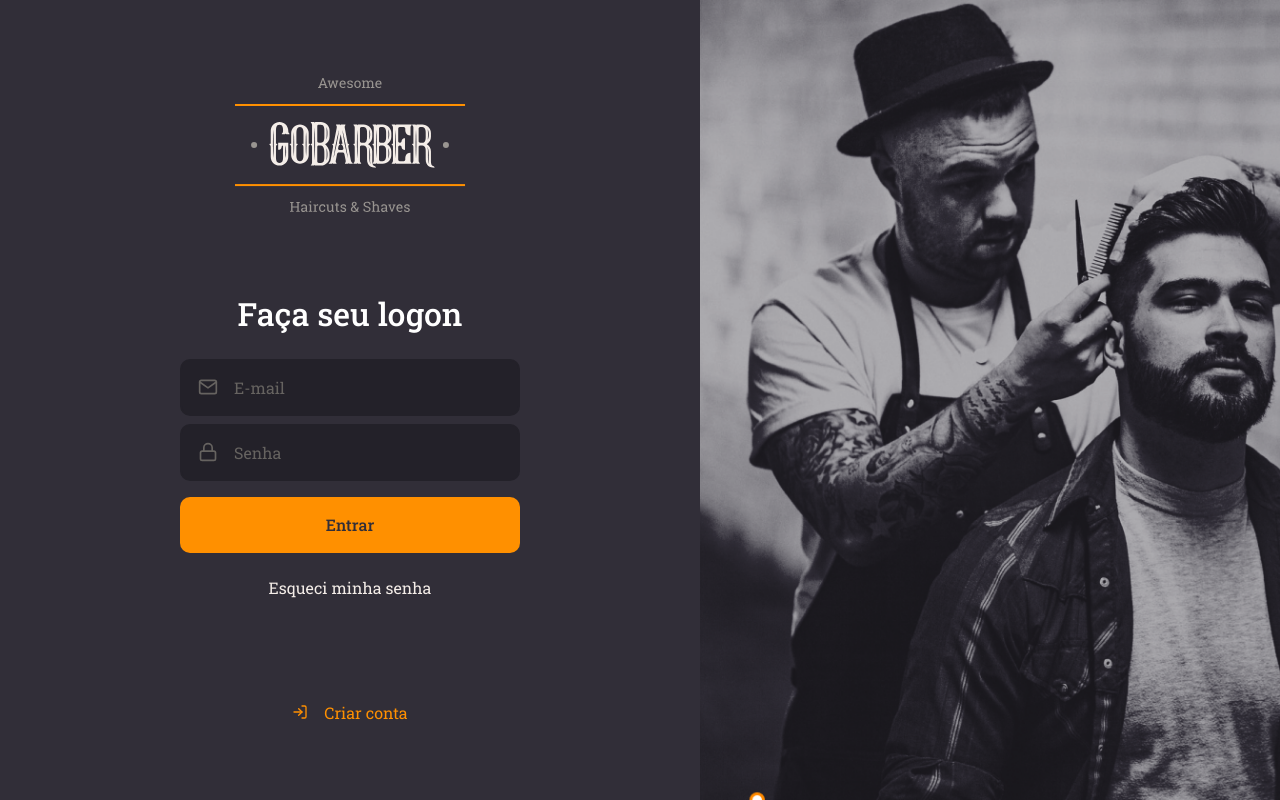
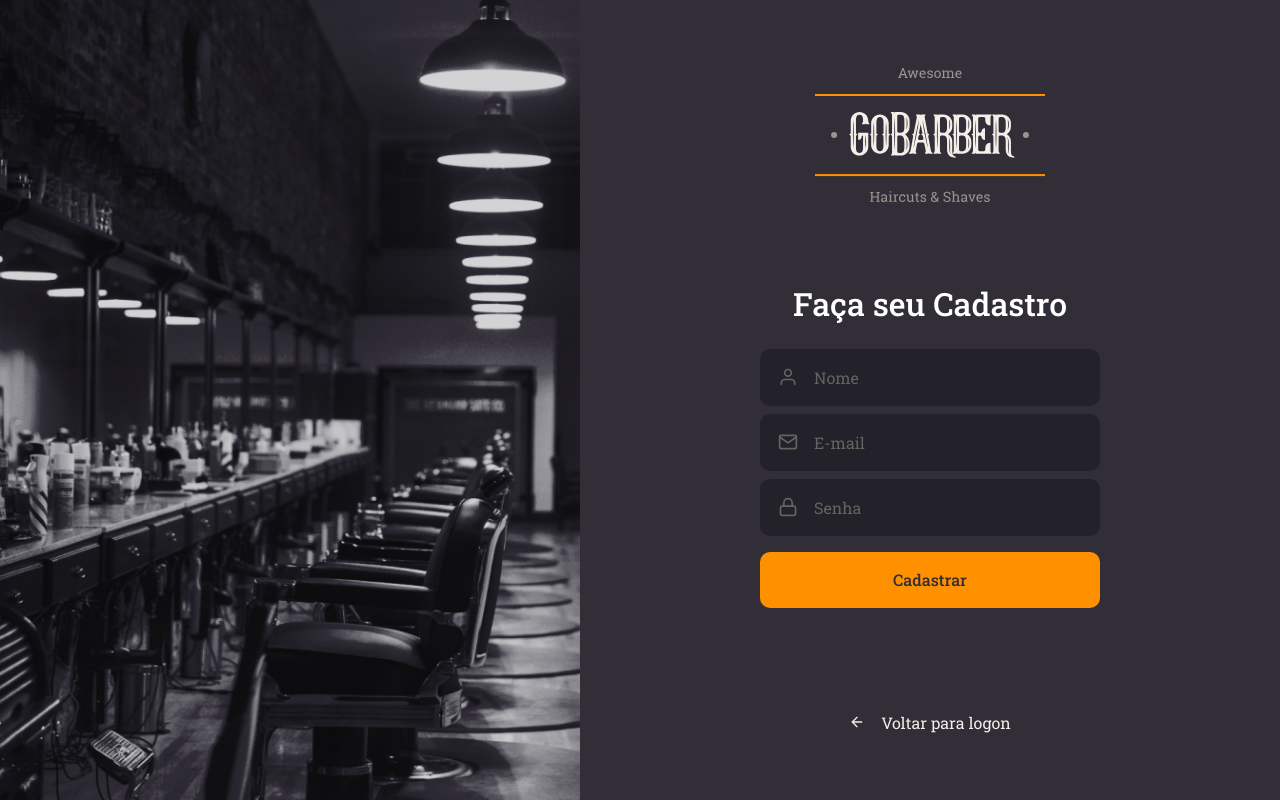
Before and after one commit to vitumenezes/gobarber-api, a React (Create React App) app: page / in a window 1280 px wide. Built offline with nearby package versions, Linux system fonts and the light colour scheme.

Commit message:
Register page

```diff
--- a/src/App.tsx
+++ b/src/App.tsx
@@ -1,10 +1,11 @@
 import React from 'react';
 import SignIn from './pages/SignIn';
+import SignUp from './pages/SignUp';
 import GlobaStyle from './styles/global';
 
 const App: React.FC = () => (
   <>
-    <SignIn />
+    <SignUp />
     <GlobaStyle />
   </>
 );
--- /dev/null
+++ b/src/pages/SignUp/index.tsx
@@ -0,0 +1,41 @@
+import React from 'react';
+import { FiMail, FiLock, FiUser, FiArrowLeft } from 'react-icons/fi';
+
+import Button from '../../components/Button';
+import Input from '../../components/Input';
+
+import logoImg from '../../assets/logo.svg';
+
+import { Container, Content, Background } from './styles';
+
+const SignUp: React.FC = () => (
+  <Container>
+    <Background />
+    <Content>
+      <img src={logoImg} alt="GoBarber" />
+
+      <form action="">
+        <h1>Faça seu Cadastro</h1>
+
+        <Input name="name" icon={FiUser} placeholder="Nome" />
+
+        <Input name="email" icon={FiMail} placeholder="E-mail" />
+
+        <Input
+          name="password"
+          icon={FiLock}
+          type="password"
+          placeholder="Senha"
+        />
+
+        <Button type="submit">Cadastrar</Button>
+      </form>
+      <a href="login">
+        <FiArrowLeft />
+        Voltar para logon
+      </a>
+    </Content>
+  </Container>
+);
+
+export default SignUp;
--- /dev/null
+++ b/src/pages/SignUp/styles.ts
@@ -0,0 +1,58 @@
+import styled from 'styled-components';
+import { shade } from 'polished';
+
+import signUpBackgroundImg from '../../assets/sign-up-background.png';
+
+export const Container = styled.div`
+  height: 100vh;
+
+  display: flex;
+  align-items: stretch;
+`;
+
+export const Content = styled.div`
+  display: flex;
+  flex-direction: column;
+  align-items: center;
+  justify-content: center;
+
+  width: 100%;
+  max-width: 700px;
+
+  form {
+    margin: 80px 0;
+    width: 340px;
+    text-align: center;
+
+    h1 {
+      margin-bottom: 24px;
+    }
+  }
+
+  > a {
+    color: #f4ede8;
+    display: block;
+    margin-top: 24px;
+    text-decoration: none;
+    transition: color 0.2s;
+
+    display: flex;
+    align-items: center;
+
+    transition: color 0.2s;
+
+    svg {
+      margin-right: 16px;
+    }
+
+    &:hover {
+      color: ${shade(0.2, '#f4ede8')};
+    }
+  }
+`;
+
+export const Background = styled.div`
+  flex: 1;
+  background: url(${signUpBackgroundImg}) no-repeat;
+  background-size: cover;
+`;
```
Also changed, not shown: src/assets/sign-up-background.png (added).
